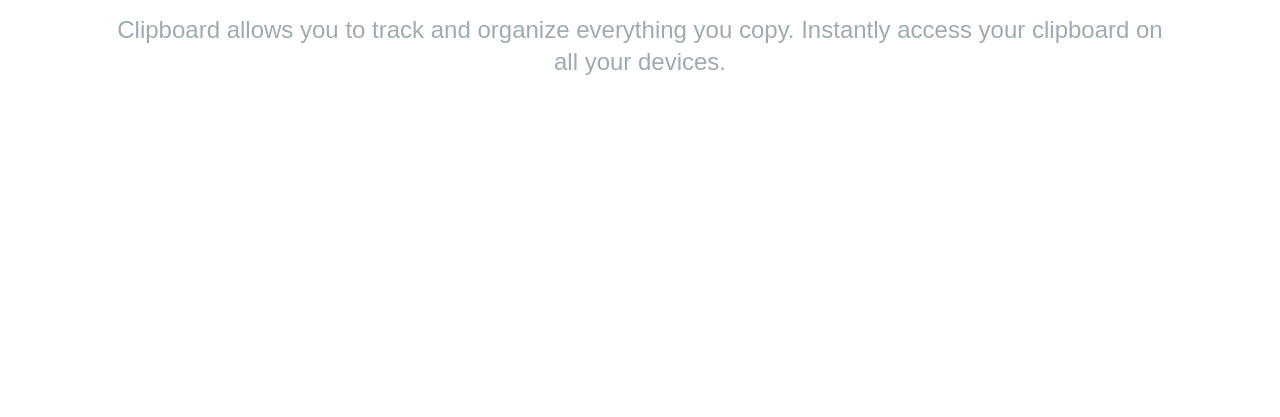
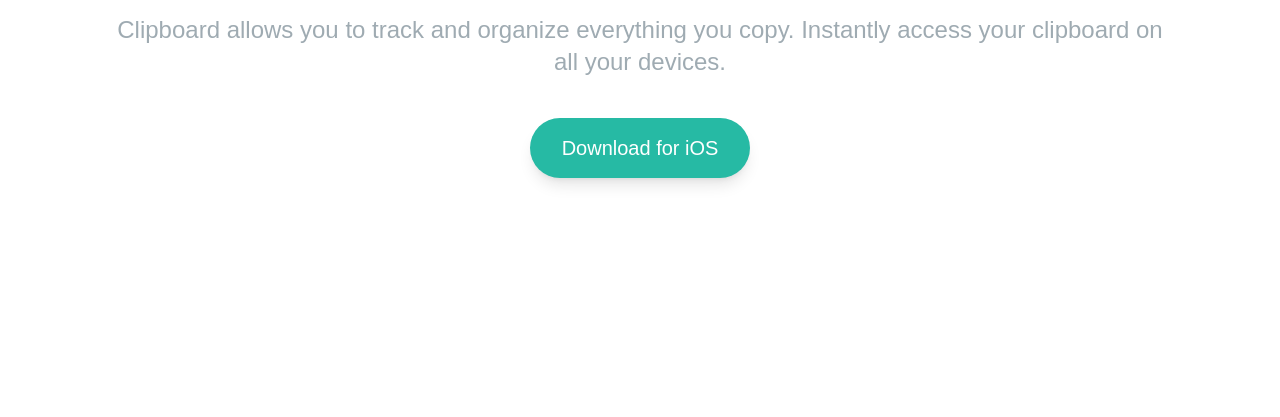
Before and after one commit to chavanuday/Tailwind-Clipboard-Project, a website: page index.html in a window 1280 px wide. Shown: the part 383-800 px from the top of the page. Drawn offline with Linux system fonts and the light colour scheme; a web font is replaced by a local one.

Commit message:
Button added

```diff
--- a/index.html
+++ b/index.html
@@ -27,6 +27,17 @@
           Clipboard allows you to track and organize everything you copy.
           Instantly access your clipboard on all your devices.
         </p>
+
+        <!-- button container -->
+        <div
+          class="flex flex-col justify-center space-y-6 text-xl text-white md:flex-row md:space-y-0 md:space-x-4"
+        >
+          <a
+            href="#"
+            class="p-4 px-8 rounded-full shadow-lg bg-strongCyan duration-200 hover:opacity-80"
+            >Download for iOS</a
+          >
+        </div>
       </div>
     </section>
   </body>
```
Also changed, not shown: css/style.css.
